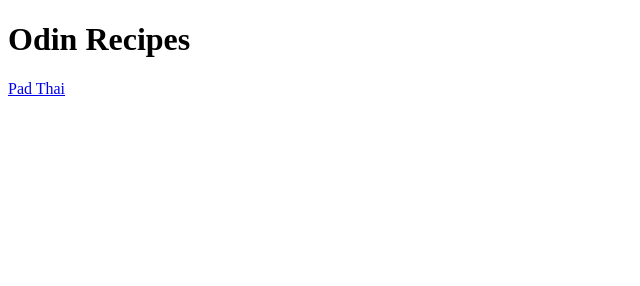
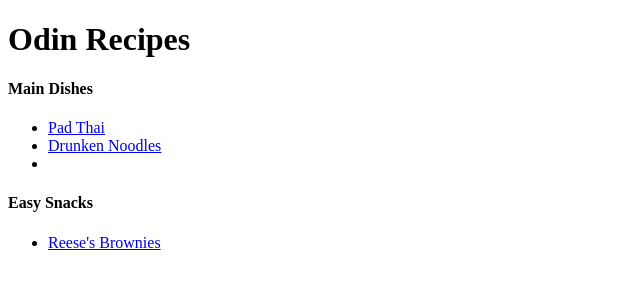
Before and after one commit to TheBirdsAreWatching/odin-recipes, a plain HTML site: page index.html in a window 1280 px wide. Shown: the whole page, without its empty margins (0-640 px from the left). Drawn offline with Linux system fonts and the light colour scheme.

Commit message:
Added more recipe links to the page.

```diff
--- a/index.html
+++ b/index.html
@@ -7,6 +7,15 @@
     </head>
     <body>
         <h1>Odin Recipes</h1>
-        <a href="./recipes/pad-thai.html" target="_blank" rel="noopener noreferrer nofollow">Pad Thai</a>
+        <h4>Main Dishes</h4>
+        <ul>
+            <li><a href="./recipes/pad-thai.html" target="_blank" rel="noopener noreferrer nofollow">Pad Thai</a></li>
+            <li><a href="./recipes/drunken-noodles.html" target="_blank" rel="noopener noreferrer nofollow">Drunken Noodles</a></li>
+            <li></li>
+        </ul>
+        <h4>Easy Snacks</h4>
+        <ul>
+            <li><a href="./recipes/reeses-brownies.html" target="_blank" rel="noopener noreferrer nofollow">Reese's Brownies</a></li>
+        </ul>
     </body>
 </html>
```
